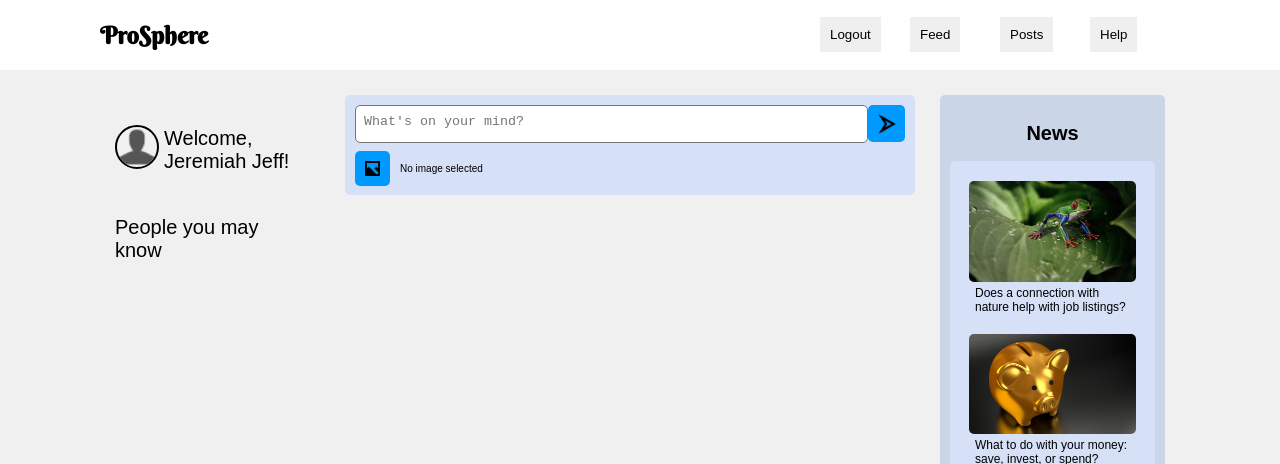
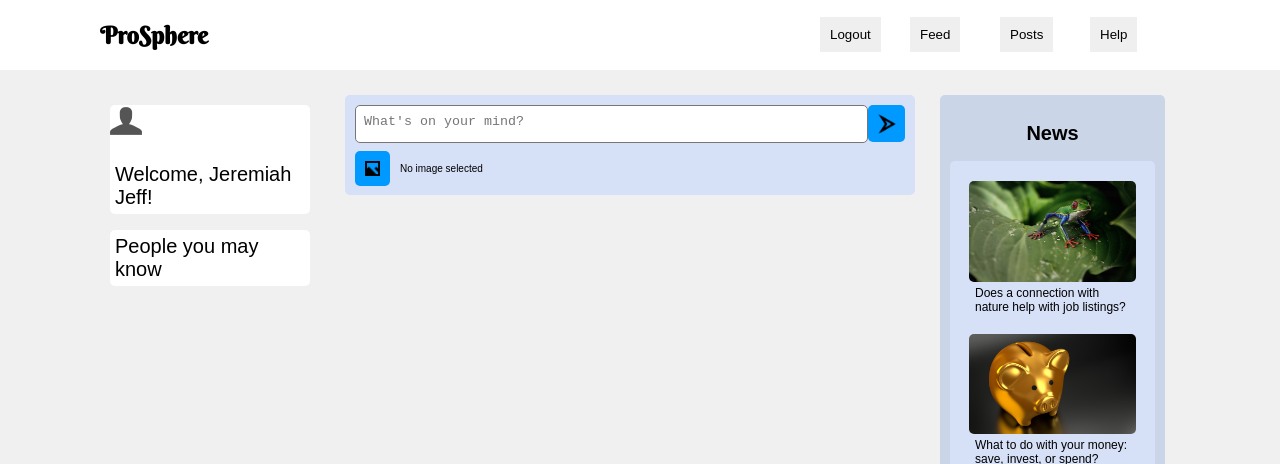
Before and after one commit to CreefordSanchez/job-finder, a website: page index.html in a window 1280 px wide. Shown: the top 464 px of the page. Drawn offline with nearby package versions, Linux system fonts and the light colour scheme; no server answers.

Commit message:
upadting-profile-area

```diff
--- a/assets/css/style.css
+++ b/assets/css/style.css
@@ -88,12 +88,13 @@ ul {
   }
 }
 
-.profile-area {
+/* Profile and Contact area */
+.left-side-tab {
   max-width: 200px;
-  border-radius: 5px 5px 0 0;
   padding: 10px;
   margin: 25px 0 0 0;
   height: 770px;
+
   h2 {
     font-size: 20px;
     font-weight: 540;
@@ -101,9 +102,16 @@ ul {
   }
 }
 
+.section-box {
+  background-color: var(--app-white);
+  border-radius: 5px;
+}
+
+
 .profile-area-head {
   width: 200px;
   margin: auto;
+
   img {
     width: 40px;
     height: 40px;
@@ -115,6 +123,8 @@ ul {
   }
 }
 
+.contact-section {
+}
 .post-area {
   width: 550px;
   height: 80px;
--- a/index.html
+++ b/index.html
@@ -33,15 +33,18 @@
     <main>
       <div class="container flex">
 
-        <div class="profile-area">
-          <div class="profile-area-head flex">
+        <div class="left-side-tab">
+          <div class="profile section-box">
+            <div class="profile-banner"></div>
             <img src="./assets/img/profile-image-default.png">
             <h2>Welcome, Jeremiah Jeff!</h2>
           </div>
 
-          <h2>People you may know</h2>
-          <div class="contacts">
+          <div class="section-box contact-section">
+            <h2>People you may know</h2>
+            <div class="contacts">
 
+            </div>
           </div>
         </div>
 
```
